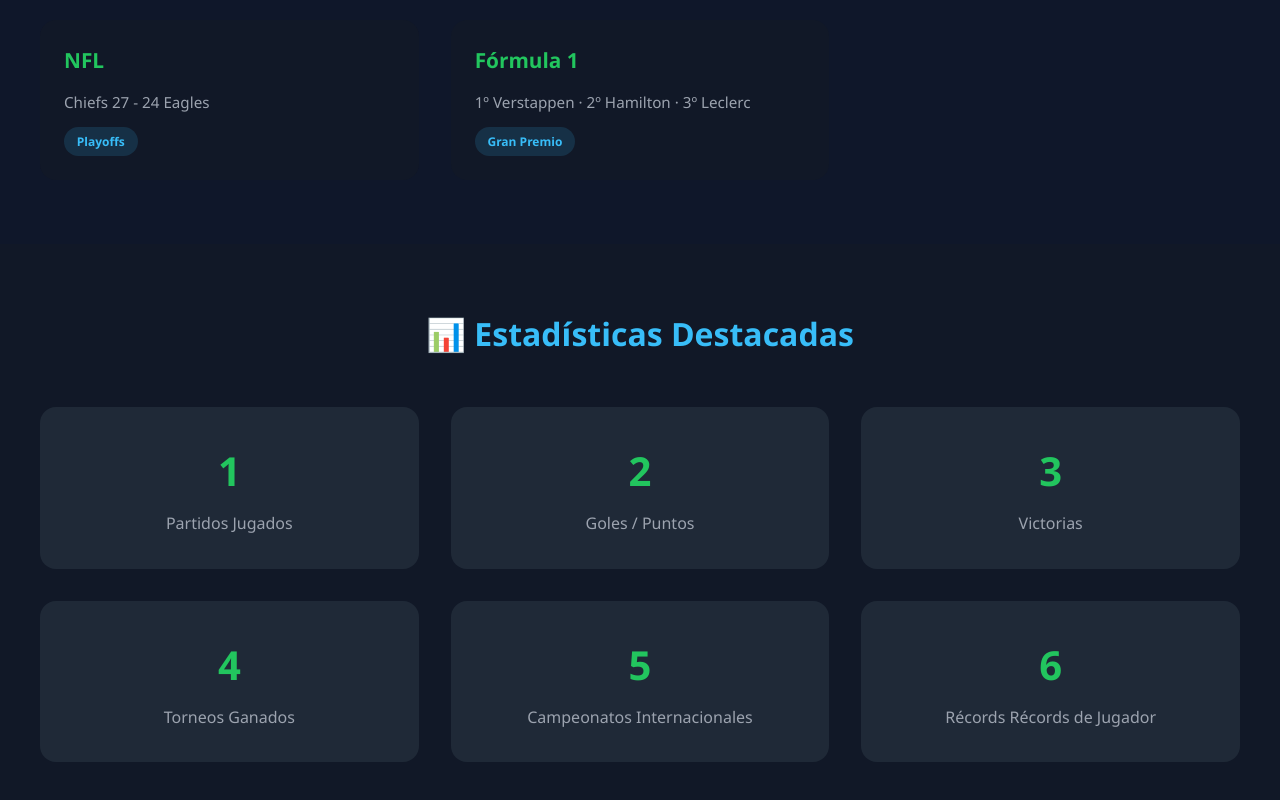
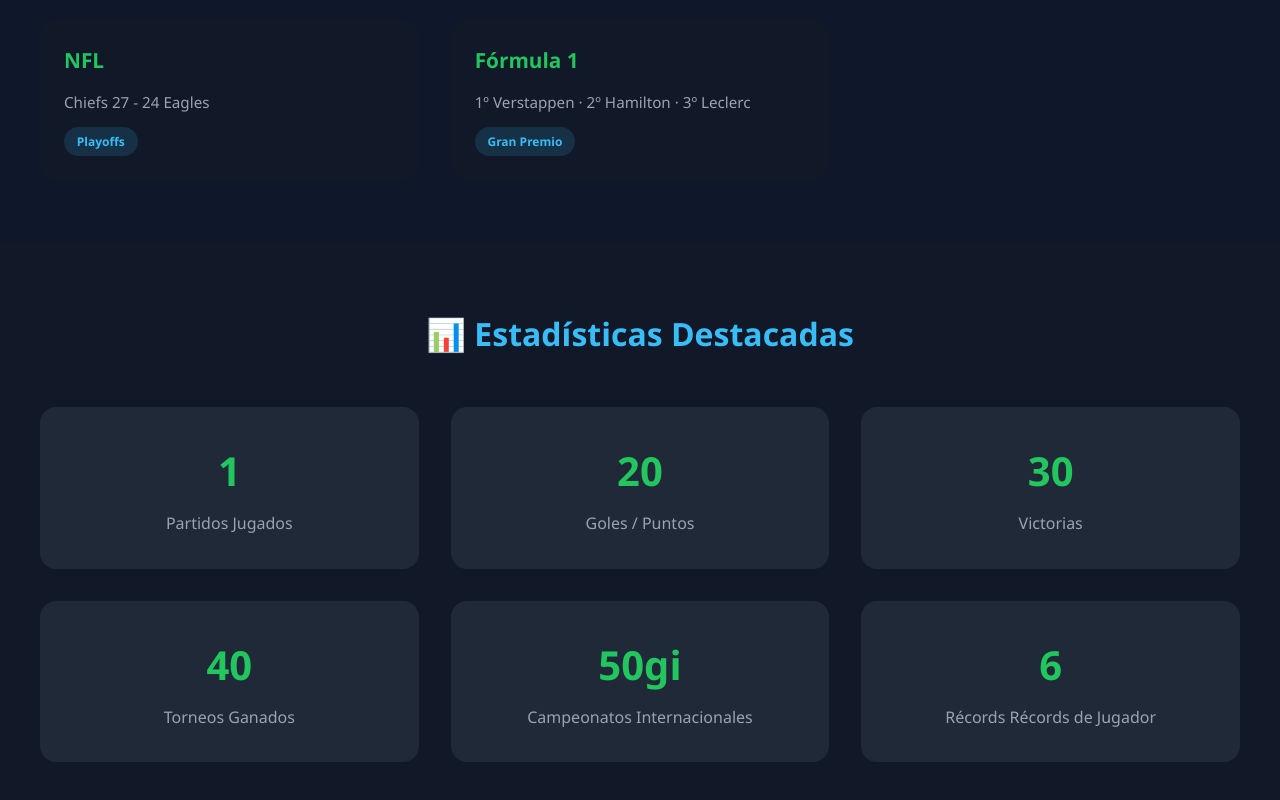
Before and after one commit to dev-emfel/SportTime, a plain HTML site: page index.html in a window 1280 px wide. Shown: the part 2709-3509 px from the top of the page. Drawn offline with Linux system fonts and the light colour scheme.

Commit message:
actualizacion v3

```diff
--- a/index.html
+++ b/index.html
@@ -213,7 +213,6 @@
           </article>
         </div>
       </section>
-      <!-- SECCIÓN DE ESTADÍSTICAS -->
       <section id="estadisticas" class="stats-section">
         <h2 class="section-title">📊 Estadísticas Destacadas</h2>
 
@@ -224,22 +223,22 @@
           </div>
 
           <div class="stat-card">
-            <h3 class="stat-number" data-target="850">2</h3>
+            <h3 class="stat-number" data-target="850">20</h3>
             <p>Goles / Puntos</p>
           </div>
 
           <div class="stat-card">
-            <h3 class="stat-number" data-target="300">3</h3>
+            <h3 class="stat-number" data-target="300">30</h3>
             <p>Victorias</p>
           </div>
 
           <div class="stat-card">
-            <h3 class="stat-number" data-target="50">4</h3>
+            <h3 class="stat-number" data-target="50">40</h3>
             <p>Torneos Ganados</p>
           </div>
 
           <div class="stat-card">
-            <h3 class="stat-number" data-target="10">5</h3>
+            <h3 class="stat-number" data-target="10">50gi</h3>
             <p>Campeonatos Internacionales</p>
           </div>
 
```
